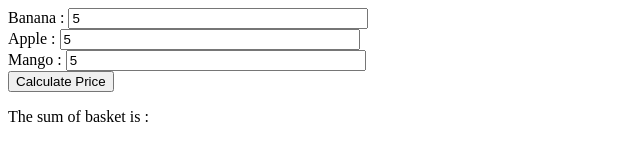
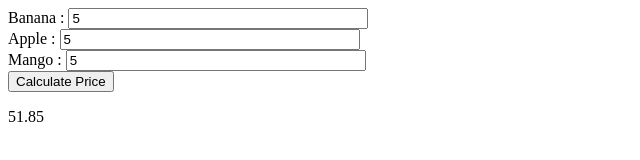
Before and after one commit to AnuGeorge39/Examples, a plain HTML site: page Example7getvalue.html in a window 1280 px wide. Both pictures are taken after typing "5", "5", "5" into the empty fields and a click on the button "Calculate Price". Shown: the whole page, without its empty margins (0-640 px from the left). Drawn offline with Linux system fonts and the light colour scheme.

Commit message:
changes1

```diff
--- a/Example7getvalue.html
+++ b/Example7getvalue.html
@@ -52,10 +52,11 @@
                     }
 
            const result = f7(basket,price);
+           document.getElementById("output").innerHTML = result;
 
           //  alert("The sum of basket is :"  + result);
         }
     </script>
-    <p>The sum of basket is : <script>result;</script></p>
+    <p id="output">The sum of basket is</p>
 </body>
 </html>
```
